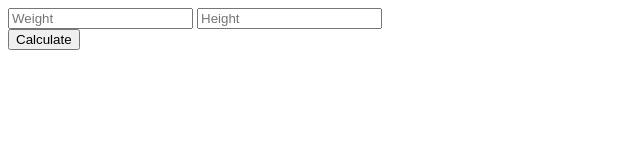
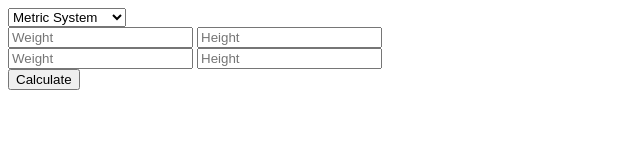
Before and after one commit to julieahlquist/BMI-Challenge-JS, a website: page src/index.html in a window 1280 px wide. Shown: the whole page, without its empty margins (0-640 px from the left). Drawn offline with Linux system fonts and the light colour scheme; files whose address does not match are found by name.

Commit message:
adds function for person and adds imperial method and switch to html

```diff
--- a/src/index.html
+++ b/src/index.html
@@ -3,16 +3,30 @@
 
 <head>
     <meta charset="utf-8">
-    <title></title>
+    <title>BMI Calculator</title>
     <script src="js/person.js"></script>
     <script src="js/bmi_calculator.js"></script>
 </head>
 
 <body>
     <form id="calculate">
+        <div class="form-group row">
+            <div class="col-auto">
+                <select class="form-control" id="my_select">
+                <option value="metric">Metric System</option>
+                <option value="imperial">Imperial System</option>
+                </select>
+            </div>
+        </div>
+
         <div id="metric-inputs">
             <input type="text" id="weight-in-kgs" placeholder="Weight">
             <input type="text" id="height-in-cm" placeholder="Height">
+        </div>
+
+        <div id="imperial-inputs">
+            <input type="text" id="weight-in-lbs" placeholder="Weight">
+            <input type="text" id="height-in-in" placeholder="Height">
         </div>
 
         <button type="submit" value="Calculate"> Calculate </button>
--- a/src/person.js
+++ b/src/person.js
@@ -5,6 +5,11 @@ function Person(attr) {
         calculator = new BMICalculator();
         calculator.metric_bmi(this)
     };
+
+    Person.prototype.calculate_imperial_bmi  = function() {
+        calculator = new BMICalculator();
+        calculator.imperial_bmi(this);
+      };
 }
 if (typeof module !== 'undefined' && module.exports) {
     module.exports = Person;
```
